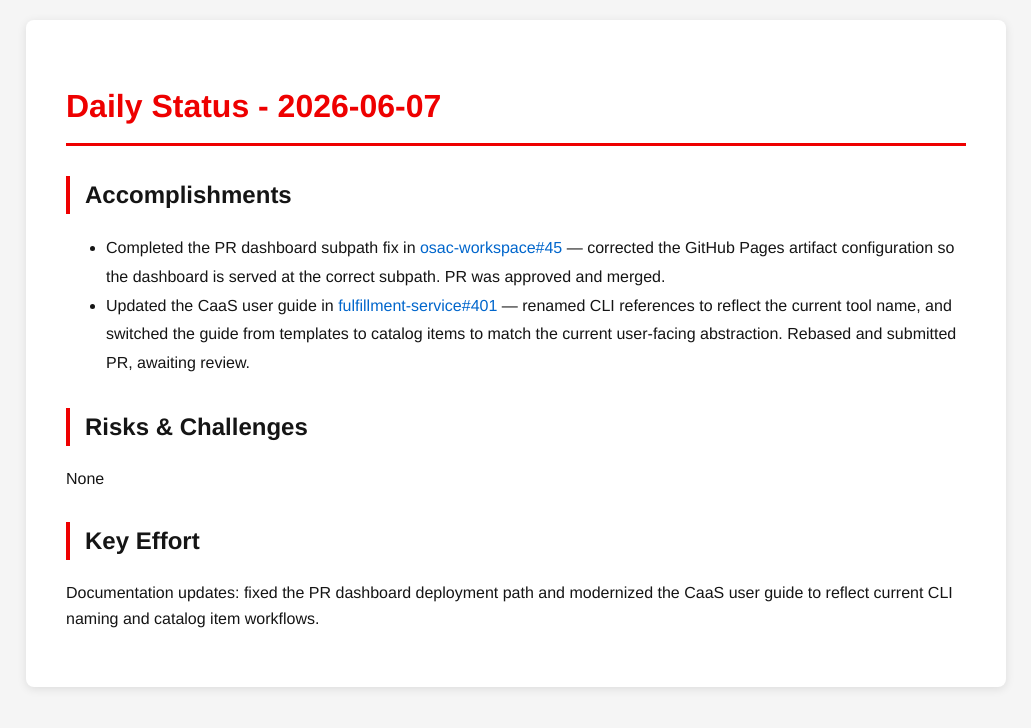
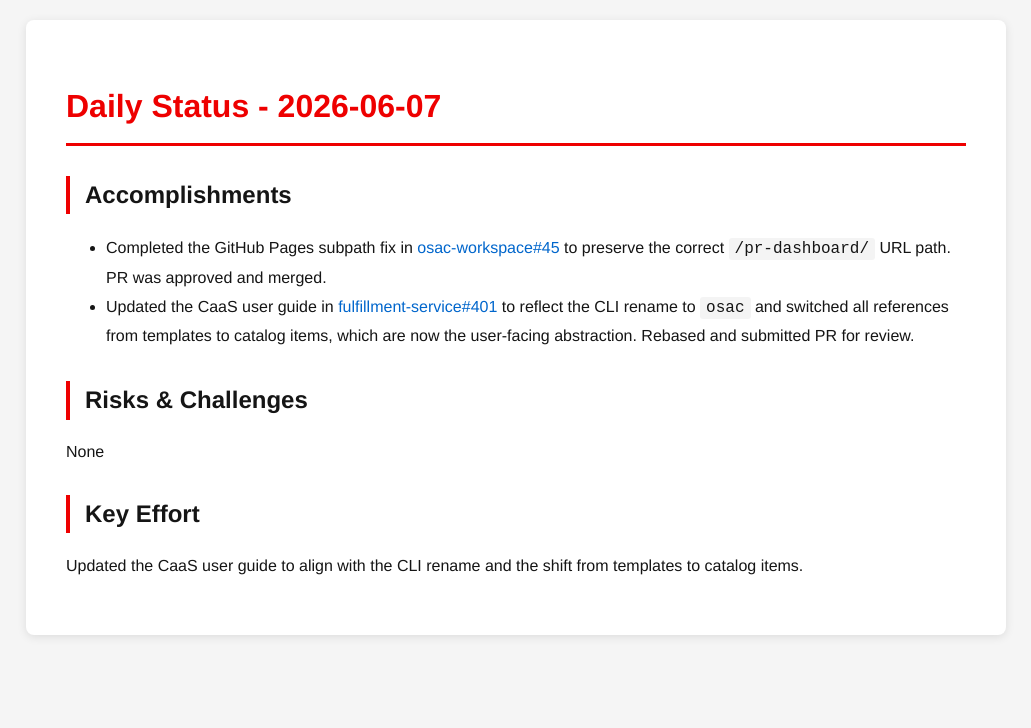
Before and after one commit to tzvatot/daily-status, a Jekyll site: the page built from 2026-06-07.md, in a window 1280 px wide. Shown: the top 728 px of the page, without its empty margins (124-1155 px from the left). Built offline with Jekyll 4.4.1, drawn with Linux system fonts in a browser that asks for light colours.

Commit message:
Daily status update - 2026-06-07

```diff
--- a/2026-06-07.md
+++ b/2026-06-07.md
@@ -7,11 +7,11 @@ date: 2026-06-07
 # Daily Status - 2026-06-07
 
 ## Accomplishments
-- Completed the PR dashboard subpath fix in [osac-workspace#45](https://github.com/osac-project/osac-workspace/pull/45) — corrected the GitHub Pages artifact configuration so the dashboard is served at the correct subpath. PR was approved and merged.
-- Updated the CaaS user guide in [fulfillment-service#401](https://github.com/osac-project/fulfillment-service/pull/401) — renamed CLI references to reflect the current tool name, and switched the guide from templates to catalog items to match the current user-facing abstraction. Rebased and submitted PR, awaiting review.
+- Completed the GitHub Pages subpath fix in [osac-workspace#45](https://github.com/osac-project/osac-workspace/pull/45) to preserve the correct `/pr-dashboard/` URL path. PR was approved and merged.
+- Updated the CaaS user guide in [fulfillment-service#401](https://github.com/osac-project/fulfillment-service/pull/401) to reflect the CLI rename to `osac` and switched all references from templates to catalog items, which are now the user-facing abstraction. Rebased and submitted PR for review.
 
 ## Risks & Challenges
 None
 
 ## Key Effort
-Documentation updates: fixed the PR dashboard deployment path and modernized the CaaS user guide to reflect current CLI naming and catalog item workflows.
+Updated the CaaS user guide to align with the CLI rename and the shift from templates to catalog items.
```
